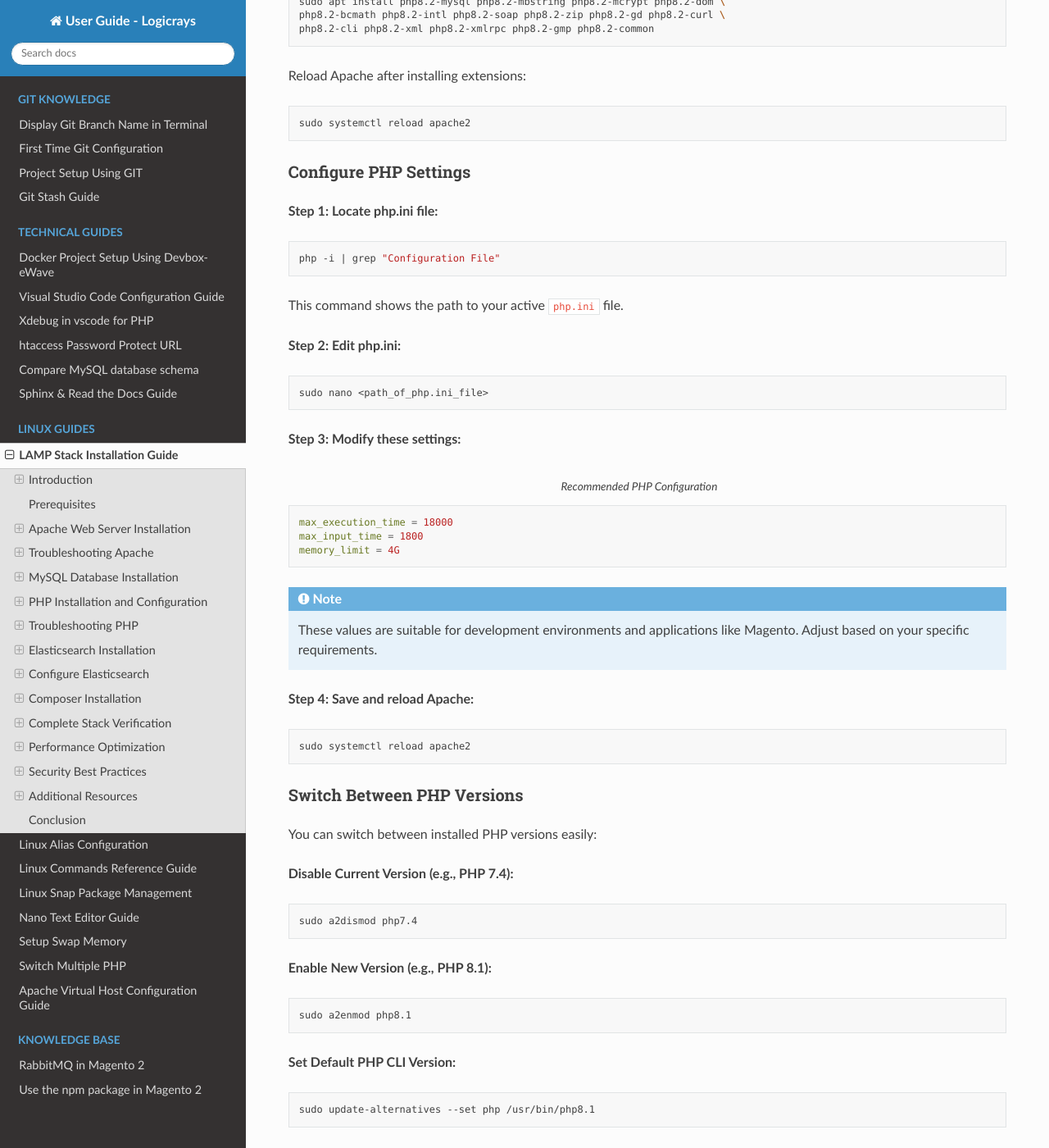
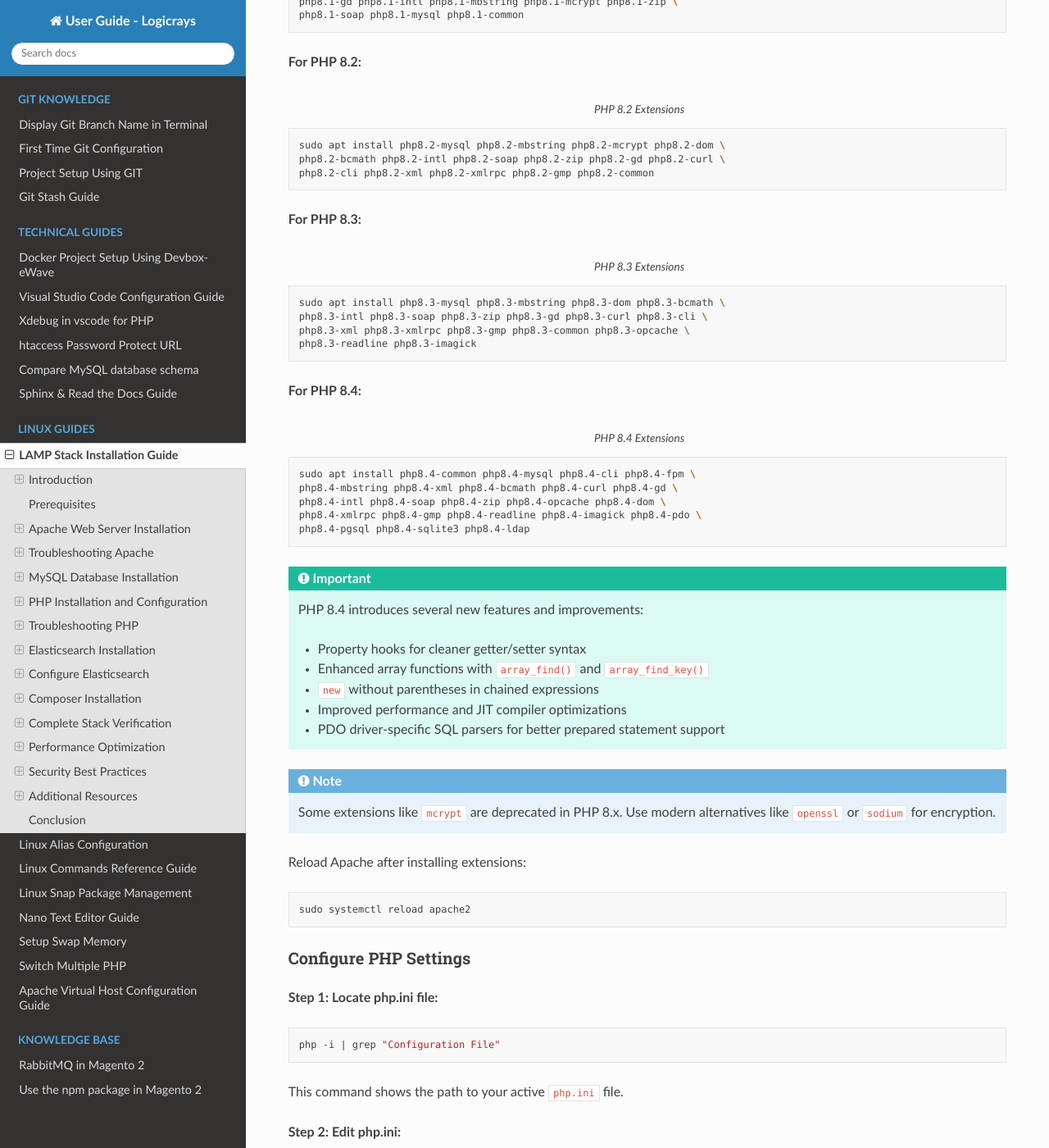
Before and after one commit to dipakp-logicrays/dipakp-docs, a Sphinx documentation site: the page built from docs/linux-guides/lamp-stack/index.rst, in a window 1280 px wide and 1400 px high, scrolled down 11961 px. Shown: the whole window at 82% size. Built offline with Sphinx 7.4.7 and the Read the Docs theme 3.1.0, drawn with Linux system fonts in a browser that asks for light colours; some of the changed text lies outside the part shown.

Commit message:
Add php8.4 to lamp stack

```diff
--- a/docs/linux-guides/lamp-stack/index.rst
+++ b/docs/linux-guides/lamp-stack/index.rst
@@ -431,13 +431,16 @@
 Install PHP
 ~~~~~~~~~~~
 
-The Ondrej repository provides PHP versions 5.6, 7.0, 7.1, 7.2, 7.3, 7.4, 8.0, 8.1, 8.2, and 8.3.
+The Ondrej repository provides PHP versions 5.6, 7.0, 7.1, 7.2, 7.3, 7.4, 8.0, 8.1, 8.2, 8.3, and 8.4.
 
 **Install your preferred version:**
 
 .. code-block:: bash
 
-   # PHP 8.3 (Latest)
+   # PHP 8.4 (Latest)
+   sudo apt install php8.4
+
+   # PHP 8.3
    sudo apt install php8.3
 
    # PHP 8.2
@@ -463,6 +466,9 @@
 
 .. tip::
    You can install multiple PHP versions side by side and switch between them as needed.
+
+.. note::
+   PHP 8.4 is the latest version with improved performance, new features, and security enhancements. Always check your application compatibility before upgrading.
 
 Install PHP Extensions
 ~~~~~~~~~~~~~~~~~~~~~~
@@ -494,6 +500,39 @@
    sudo apt install php8.2-mysql php8.2-mbstring php8.2-mcrypt php8.2-dom \
    php8.2-bcmath php8.2-intl php8.2-soap php8.2-zip php8.2-gd php8.2-curl \
    php8.2-cli php8.2-xml php8.2-xmlrpc php8.2-gmp php8.2-common
+
+**For PHP 8.3:**
+
+.. code-block:: bash
+   :caption: PHP 8.3 Extensions
+
+   sudo apt install php8.3-mysql php8.3-mbstring php8.3-dom php8.3-bcmath \
+   php8.3-intl php8.3-soap php8.3-zip php8.3-gd php8.3-curl php8.3-cli \
+   php8.3-xml php8.3-xmlrpc php8.3-gmp php8.3-common php8.3-opcache \
+   php8.3-readline php8.3-imagick
+
+**For PHP 8.4:**
+
+.. code-block:: bash
+   :caption: PHP 8.4 Extensions
+
+   sudo apt install php8.4-common php8.4-mysql php8.4-cli php8.4-fpm \
+   php8.4-mbstring php8.4-xml php8.4-bcmath php8.4-curl php8.4-gd \
+   php8.4-intl php8.4-soap php8.4-zip php8.4-opcache php8.4-dom \
+   php8.4-xmlrpc php8.4-gmp php8.4-readline php8.4-imagick php8.4-pdo \
+   php8.4-pgsql php8.4-sqlite3 php8.4-ldap
+
+.. important::
+   PHP 8.4 introduces several new features and improvements:
+
+   - Property hooks for cleaner getter/setter syntax
+   - Enhanced array functions with ``array_find()`` and ``array_find_key()``
+   - ``new`` without parentheses in chained expressions
+   - Improved performance and JIT compiler optimizations
+   - PDO driver-specific SQL parsers for better prepared statement support
+
+.. note::
+   Some extensions like ``mcrypt`` are deprecated in PHP 8.x. Use modern alternatives like ``openssl`` or ``sodium`` for encryption.
 
 Reload Apache after installing extensions:
 
@@ -547,17 +586,21 @@
 
    sudo a2dismod php7.4
 
-**Enable New Version (e.g., PHP 8.1):**
+**Enable New Version (e.g., PHP 8.4):**
 
 .. code-block:: bash
 
-   sudo a2enmod php8.1
+   sudo a2enmod php8.4
 
 **Set Default PHP CLI Version:**
 
 .. code-block:: bash
 
-   sudo update-alternatives --set php /usr/bin/php8.1
+   # Switch to PHP 8.4
+   sudo update-alternatives --set php /usr/bin/php8.4
+
+   # Or use interactive mode to select from all installed versions
+   sudo update-alternatives --config php
 
 **View All Installed PHP Versions:**
 
@@ -570,6 +613,41 @@
 .. code-block:: bash
 
    sudo systemctl restart apache2
+
+**Common PHP Version Switching Examples:**
+
+.. code-block:: bash
+   :caption: Switching Between Different PHP Versions
+
+   # Switch from PHP 7.4 to PHP 8.1
+   sudo a2dismod php7.4
+   sudo a2enmod php8.1
+   sudo update-alternatives --set php /usr/bin/php8.1
+   sudo systemctl restart apache2
+
+   # Switch from PHP 8.1 to PHP 8.4
+   sudo a2dismod php8.1
+   sudo a2enmod php8.4
+   sudo update-alternatives --set php /usr/bin/php8.4
+   sudo systemctl restart apache2
+
+   # Switch from PHP 8.3 to PHP 8.4
+   sudo a2dismod php8.3
+   sudo a2enmod php8.4
+   sudo update-alternatives --set php /usr/bin/php8.4
+   sudo systemctl restart apache2
+
+.. tip::
+   Always verify the active PHP version after switching:
+
+   .. code-block:: bash
+
+      # Check CLI version
+      php -v
+
+      # Check Apache module version
+      php -v
+      apache2ctl -M | grep php
 
 Verify PHP Installation
 ~~~~~~~~~~~~~~~~~~~~~~~~
@@ -586,7 +664,7 @@
 Module Does Not Exist Error
 ~~~~~~~~~~~~~~~~~~~~~~~~~~~~
 
-**Error:** ``Module php7.4 does not exist!``
+**Error:** ``Module php7.4 does not exist!`` or ``Module php8.4 does not exist!``
 
 **Solution:** Install the Apache PHP module:
 
@@ -600,6 +678,12 @@
 
    # For PHP 8.2
    sudo apt-get install libapache2-mod-php8.2
+
+   # For PHP 8.3
+   sudo apt-get install libapache2-mod-php8.3
+
+   # For PHP 8.4
+   sudo apt-get install libapache2-mod-php8.4
 
 .. note::
    Replace the version number with your installed PHP version.
```
